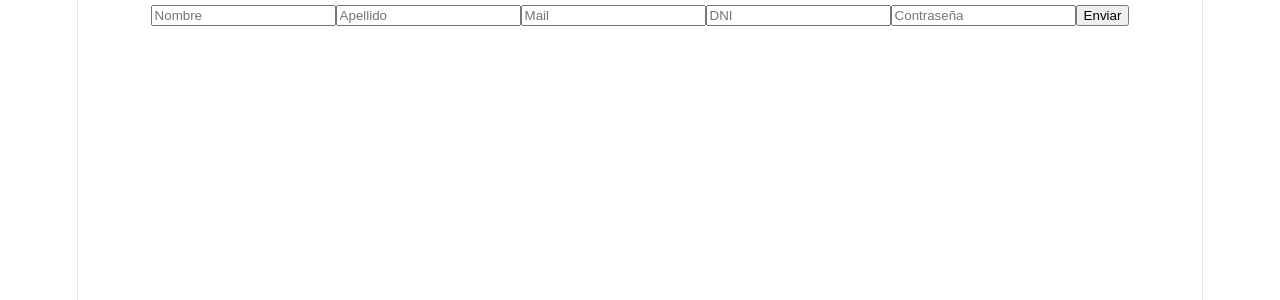
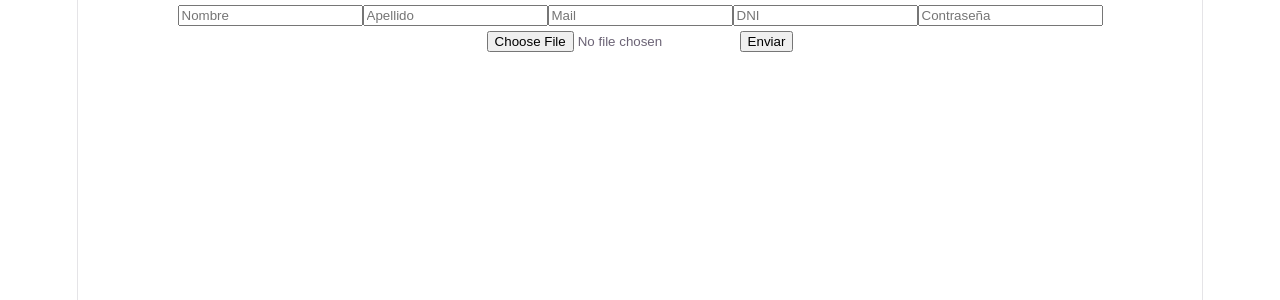
Before and after one commit to malerossi/Proyecto2026_Niura, a React (Vite) app in the folder Niura/: page / in a window 1280 px wide. Shown: the top 300 px of the page. Built offline with nearby package versions, Linux system fonts and the light colour scheme.

Commit message:
inicio de sesion terminado

```diff
--- a/Niura/src/frontend/InicioSesionPaciente/inicioPaciente.tsx
+++ b/Niura/src/frontend/InicioSesionPaciente/inicioPaciente.tsx
@@ -1,4 +1,4 @@
-import React, { useState } from 'react';
+import React, { useState, type ReactHTMLElement } from 'react';
 import { useNavigate } from 'react-router-dom';
 
 
@@ -21,14 +21,32 @@ export default function IniciodeSesion (){
     const [mail, setMail] = useState<string>("");
     const [dni, setDni] = useState<string>("");
     const [contraseña, setContraseña] = useState<string>("");
+    const [imagen, setImagen] = useState<File | null>(null);
+    const [vistaPrevia, setVistaPrevia] = useState<string | null>(null);
+
+    const handleImageChange = (e : React.ChangeEvent<HTMLInputElement>) => {
+        const archivo = e.target.files?.[0];
+        if (archivo) {
+            setImagen(archivo);
+            setVistaPrevia(URL.createObjectURL(archivo))
+        }
+    }
+
+    const dominiosGmail = ["gmail.com", "yahoo.com.ar", "hotmail.com", "outlook.com"]
+
+    const usuarioMail = mail.includes("@")? mail.split("@")[0] : mail;
 
     return (
         <form className="Datos" onSubmit={handleSubmit}>
         <input type="text" required placeholder="Nombre" id="nombrePaciente" className="nombrePaciente" value= {nombre} onChange= {(e) => setNombre(e.target.value)} />
         <input type="text" required placeholder="Apellido" id="apellidoPaciente" className="apellidoPaciente" value= {apellido} onChange= {(e) => setApellido(e.target.value)} />
-        <input type="text" required placeholder="Mail" id="mailPaciente" className="mailPaciente" value= {mail} onChange= {(e) => setMail(e.target.value)} />
+        <input type="email" list='listaDominios' required placeholder="Mail" id="mailPaciente" className="mailPaciente" value= {mail} onChange= {(e) => setMail(e.target.value)} />
+        <datalist id='listaDominios'>{usuarioMail && dominiosGmail.map((dominio) => (
+            <option key={dominio} value={`${usuarioMail}@${dominio}`}></option>
+        ))}</datalist>
         <input type="text" required placeholder="DNI" id="dniPaciente" className="dniPaciente" value= {dni} onChange= {(e) => setDni(e.target.value)} />
         <input type="password" required placeholder="Contraseña" id="contraseñaPaciente" className="contraseñaPaciente" value= {contraseña} onChange= {(e) => setContraseña(e.target.value)} />
+        <input type="file" accept='image/*' onChange={handleImageChange} />
         <button type="submit" id='Enviar' className='Enviar'> Enviar </button>
         </form>
     )
```
Also changed, not shown: 1 other file (tests, documents, lock files or other folders).
